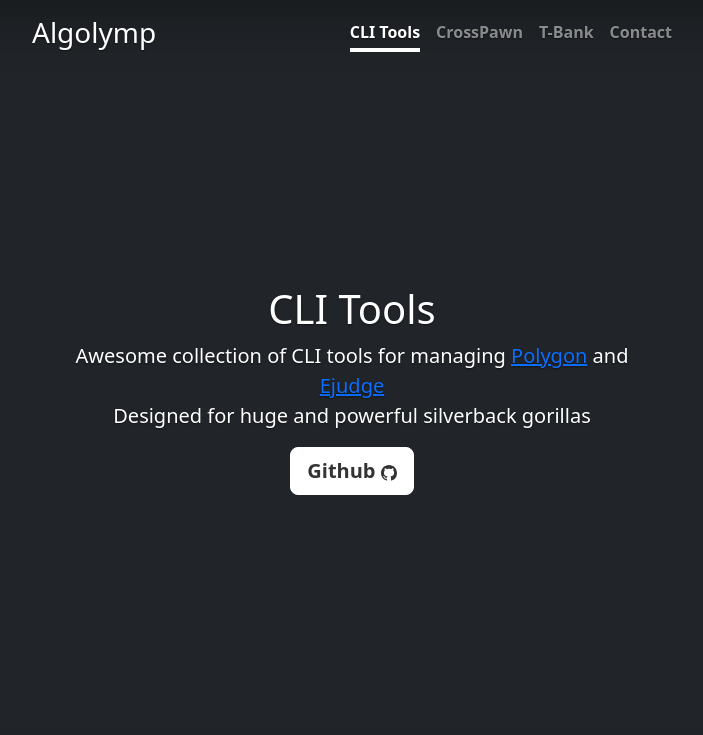
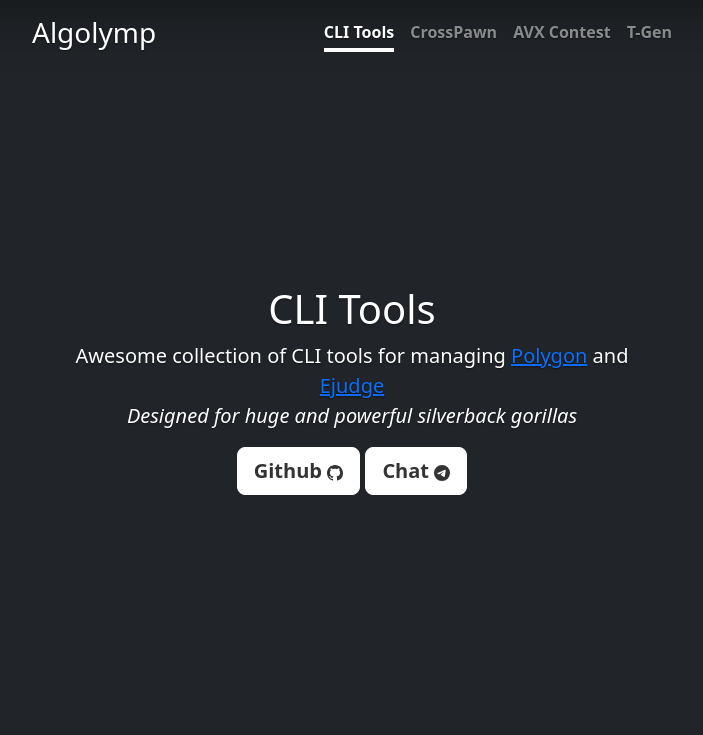
Before and after one commit to Gornak40/mysite, a Flask app: page /cli-tools in a window 1280 px wide. Shown: the top 735 px of the page, without its empty margins (288-991 px from the left). Run offline with Flask 3, Linux system fonts and the light colour scheme.

Commit message:
chore: tg link + avx contest

```diff
--- a/config.py
+++ b/config.py
@@ -1,6 +1,6 @@
 config = [
 	('CLI Tools', '/cli-tools'),
 	('CrossPawn', '/crosspawn'),
-	('T-Bank', 'https://algocourses.ru'),
-	('Contact', '/contact'),
+	('AVX Contest', 'https://algocourses.ru/avx2024'),
+	('T-Gen', 'https://algocourses.ru'),
 ]
--- a/templates/cli_tools.html
+++ b/templates/cli_tools.html
@@ -5,7 +5,7 @@
 <p class="lead">
 	Awesome collection of CLI tools for managing <a href="https://polygon.codeforces.com">Polygon</a> and <a
 		href="https://ejudge.ru">Ejudge</a><br>
-	Designed for huge and powerful silverback gorillas
+	<i>Designed for huge and powerful silverback gorillas</i>
 </p>
 <p class="lead">
 	<a href="https://github.com/Gornak40/algolymp" class="btn btn-lg btn-secondary fw-bold border-white bg-white">Github
@@ -13,6 +13,14 @@
 			viewBox="0 0 16 16">
 			<path
 				d="M8 0C3.58 0 0 3.58 0 8c0 3.54 2.29 6.53 5.47 7.59.4.07.55-.17.55-.38 0-.19-.01-.82-.01-1.49-2.01.37-2.53-.49-2.69-.94-.09-.23-.48-.94-.82-1.13-.28-.15-.68-.52-.01-.53.63-.01 1.08.58 1.23.82.72 1.21 1.87.87 2.33.66.07-.52.28-.87.51-1.07-1.78-.2-3.64-.89-3.64-3.95 0-.87.31-1.59.82-2.15-.08-.2-.36-1.02.08-2.12 0 0 .67-.21 2.2.82.64-.18 1.32-.27 2-.27s1.36.09 2 .27c1.53-1.04 2.2-.82 2.2-.82.44 1.1.16 1.92.08 2.12.51.56.82 1.27.82 2.15 0 3.07-1.87 3.75-3.65 3.95.29.25.54.73.54 1.48 0 1.07-.01 1.93-.01 2.2 0 .21.15.46.55.38A8.01 8.01 0 0 0 16 8c0-4.42-3.58-8-8-8" />
-		</svg></a>
+		</svg>
+	</a>
+	<a href="https://t.me/algolymp" class="btn btn-lg btn-secondary fw-bold border-white bg-white">Chat
+		<svg xmlns="http://www.w3.org/2000/svg" width="16" height="16" fill="currentColor" class="bi bi-telegram"
+			viewBox="0 0 16 16">
+			<path
+				d="M16 8A8 8 0 1 1 0 8a8 8 0 0 1 16 0M8.287 5.906q-1.168.486-4.666 2.01-.567.225-.595.442c-.03.243.275.339.69.47l.175.055c.408.133.958.288 1.243.294q.39.01.868-.32 3.269-2.206 3.374-2.23c.05-.012.12-.026.166.016s.042.12.037.141c-.03.129-1.227 1.241-1.846 1.817-.193.18-.33.307-.358.336a8 8 0 0 1-.188.186c-.38.366-.664.64.015 1.088.327.216.589.393.85.571.284.194.568.387.936.629q.14.092.27.187c.331.236.63.448.997.414.214-.02.435-.22.547-.82.265-1.417.786-4.486.906-5.751a1.4 1.4 0 0 0-.013-.315.34.34 0 0 0-.114-.217.53.53 0 0 0-.31-.093c-.3.005-.763.166-2.984 1.09" />
+		</svg>
+	</a>
 </p>
 {% endblock %}
```
